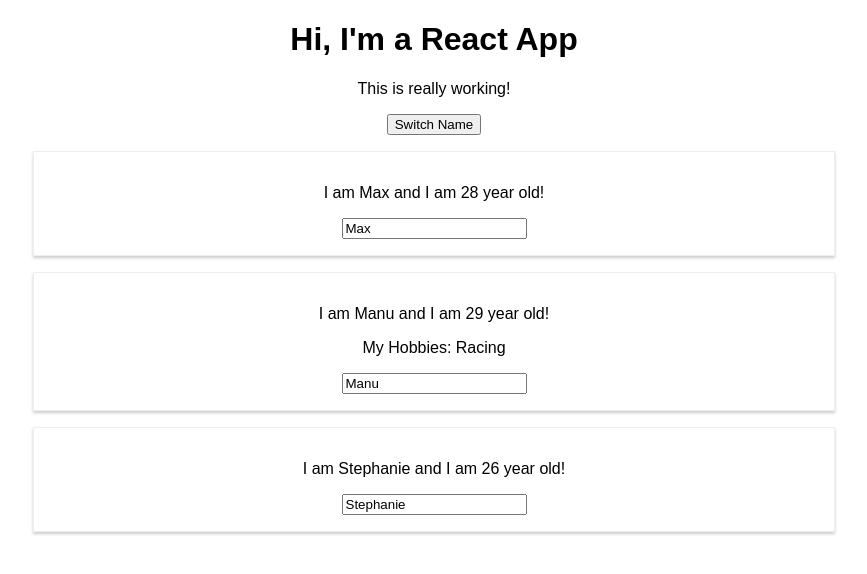
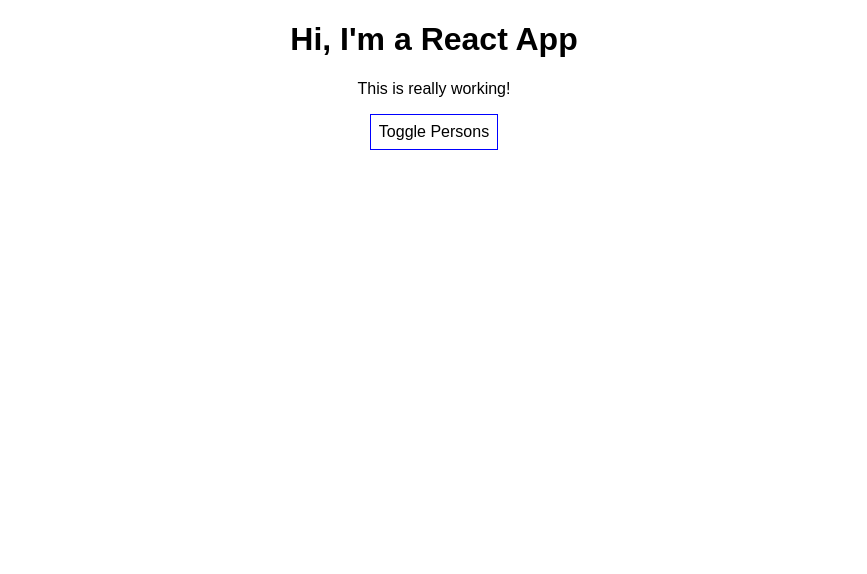
Before and after one commit to ugran/react-complete-guide, a React (Create React App) app: page / in a window 1280 px wide. Shown: the top 574 px of the page, without its empty margins (206-1073 px from the left). Built offline with nearby package versions, Linux system fonts and the light colour scheme.

Commit message:
section 4 lecutre 51

```diff
--- a/src/App.js
+++ b/src/App.js
@@ -8,7 +8,8 @@
       { name: 'Max', age: 28},
       { name: 'Manu', age: 29},
       { name: 'Stephanie', age: 26}
-    ]
+    ],
+    showPersons: false
   }
 
   switchNameHandler = (newName) => {
@@ -32,12 +33,28 @@
     })
   }
 
+  togglePersonsHandler = () => {
+    const doesShow = this.state.showPersons;
+    this.setState({showPersons: !doesShow});
+  }
+
   render() {
+    const style = {
+      backgroundColor: 'white',
+      font: 'inherit',
+      border: '1px solid blue',
+      padding: '8px',
+      cursor: 'pointer'
+    };
+
     return (
       <div className="App">
         <h1>Hi, I'm a React App</h1>
         <p>This is really working!</p>
-        <button onClick={this.switchNameHandler.bind(this, 'Maximilian')}>Switch Name</button>
+        <button style={style} onClick={this.togglePersonsHandler}>Toggle Persons</button>
+        {
+          this.state.showPersons === true ?
+            <div>
               <Person
                 name={this.state.persons[0].name}
                 age={this.state.persons[0].age} />
@@ -49,6 +66,8 @@
               <Person
                 name={this.state.persons[2].name}
                 age={this.state.persons[2].age} />
+            </div> : null
+        }
       </div>
     );
   }
```
Lines whose indentation alone changed are shown as unchanged.
